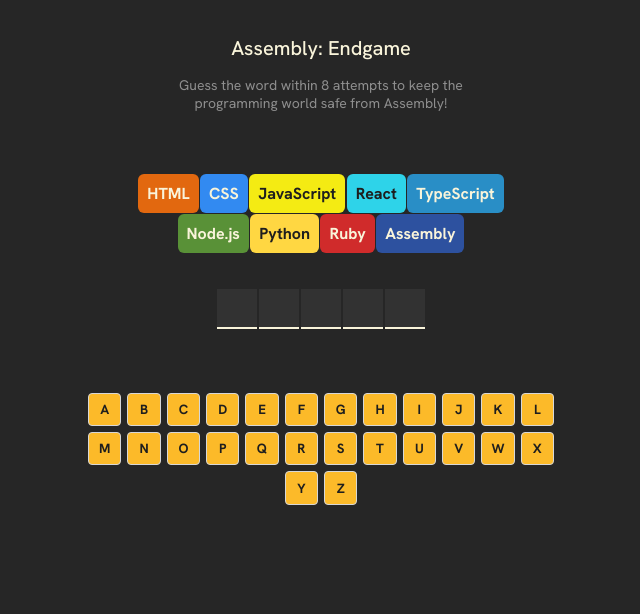
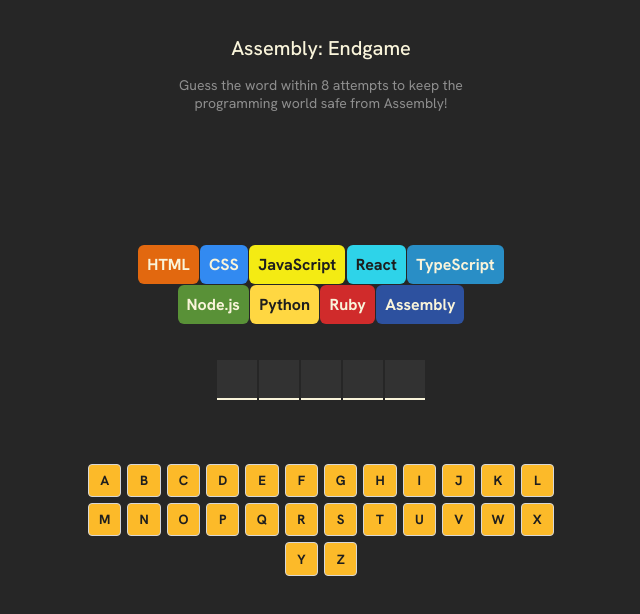
Before and after one commit to xander-kazanski/endgame-app, a React (Vite) app: page / in a window 1280 px wide. Shown: the top 614 px of the page, without its empty margins (319-959 px from the left). Built offline with nearby package versions, Linux system fonts and the light colour scheme.

Commit message:
final parts

```diff
--- a/App.jsx
+++ b/App.jsx
@@ -7,7 +7,7 @@
   const isLost = wrongCount > 0 && idx < wrongCount;
 
   return (
-    <p className={`language ${clsx({lost: isLost === true})}`}  style={styles}>{name}</p>
+    <p className={`language ${clsx({ lost: isLost === true })}`} style={styles}>{name}</p>
   )
 }
 function Letter({ letter, show }) {
@@ -63,6 +63,36 @@
     setGuessedLetters([])
   }
 
+  function RenderBanner({won, isOver, farwell, currentLanguage}) {
+    let title;
+    let message;
+    console.log(currentLanguage)
+    const status = (function() {
+      if (currentLanguage.length === 0) {
+        return
+      }
+      if (won && isOver) {
+        title = "You win!"
+        message = "Well done! 🎉"
+        return 'win'
+      } else if (!won && isOver) {
+        title = "Game over!"
+        message = "You loose! Better start learning Assembly 😭"
+        return 'loose';
+      } else {
+        title = `"Farwell ${currentLanguage.join(" & ")} 🫡"`
+        return 'farwell'
+      }
+    })()
+
+    return (
+      <div className={`status ${status}`}>
+        <p className="title">{title}</p>
+        <p className="message">{message}</p>
+      </div>
+    )
+  }
+  const currentLanguage = guessedLetters.length ? languages.slice(0, wrongCount).map(language => language.name) : []
   return (
     <main>
       <header>
@@ -70,13 +100,9 @@
         <p>Guess the word within 8 attempts to keep the
           programming world safe from Assembly!</p>
       </header>
-      {(isOver === true) || (won === true) ? <div className={`status ${clsx({win: won === true, loose: won === false})}`}>
-        <p className="title">{won ? 'You win!' : 'Game over!' }</p>
-        <p className="message">{won ? 'Well done! 🎉' : 'You lose! Better start learning Assembly 😭'}</p>
-      </div> : ''}
+      <RenderBanner won={won} isOver={isOver} farwell={!won || !isOver} currentLanguage={currentLanguage} />
       <div className="languages">
         {languages.map(({ name, backgroundColor, color }, idx) => {
-
           return <Language key={name} name={name} wrongCount={wrongCount} idx={idx} backgroundColor={backgroundColor} color={color} />
         })}
       </div>
--- a/index.css
+++ b/index.css
@@ -43,7 +43,7 @@
   padding: 0.75em;
   border-radius: 0.25rem;
   min-width: 22rem;
-  height: 4.4375rem;
+  min-height: 4.4375rem;
   display: flex;
   justify-content: center;
   flex-direction: column;
@@ -65,6 +65,17 @@
 .loose {
   background-color: #BA2A2A;
 }
+
+.farwell {
+  background-color: #7A5EA7;
+  font-style: italic;
+
+  .title {
+    font-size: 1rem;
+  }
+}
+
+
 
 .status>.message {
   margin: 0;
```
